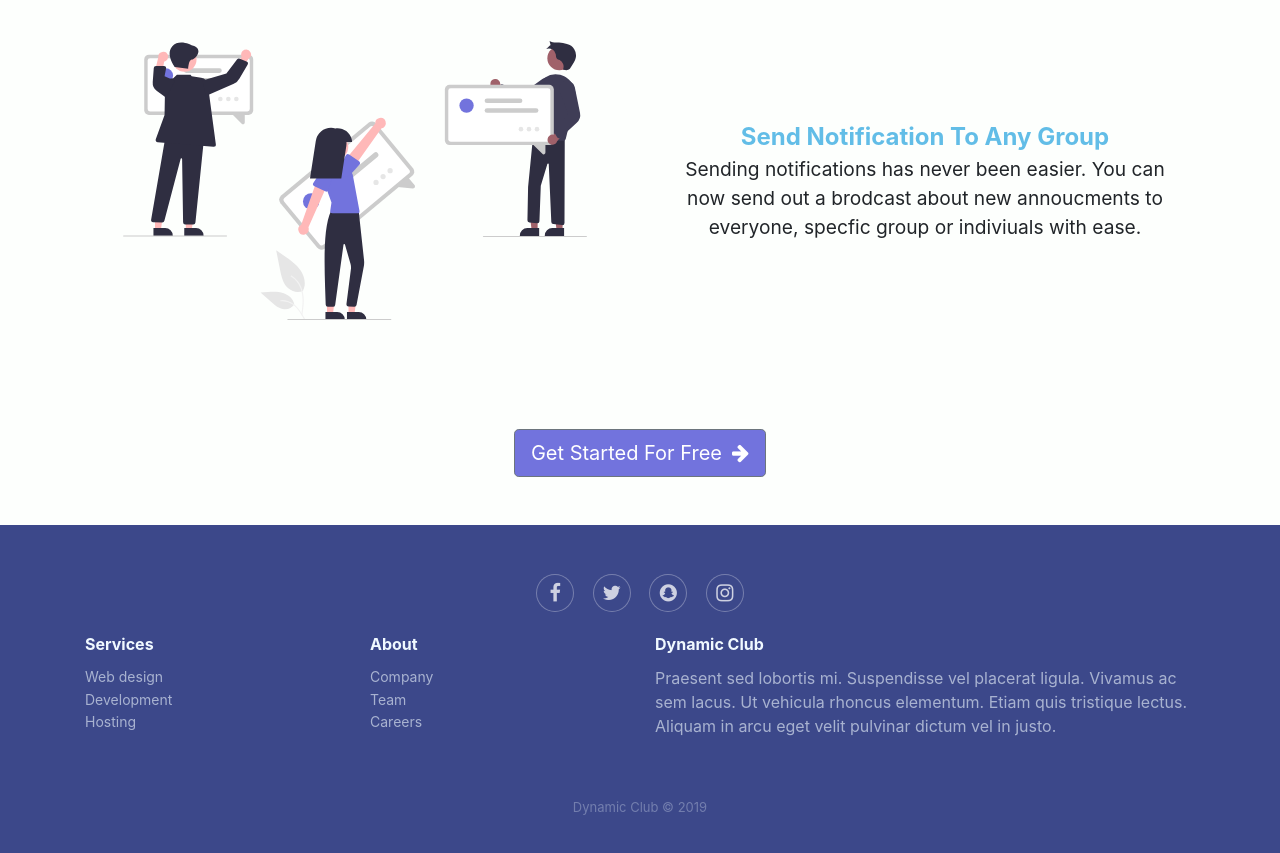
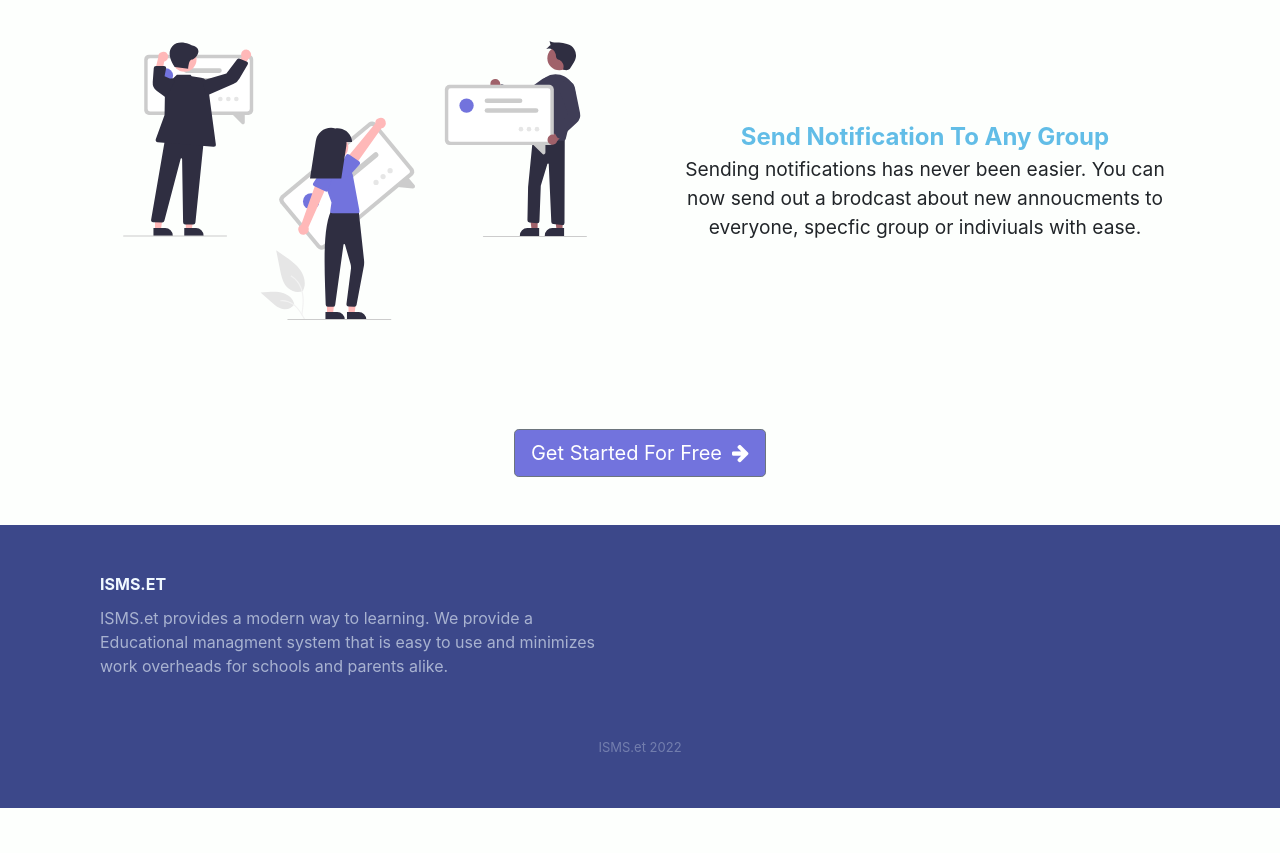
Before and after one commit to jemxz/isms.et, a plain HTML site: page index.html in a window 1280 px wide. Shown: the part 1747-2600 px from the top of the page. After the commit the page ends 2555 px from the top, so only its background shows below. Drawn offline with Linux system fonts and the light colour scheme.

Commit message:
modified some stuff

```diff
--- a/index.html
+++ b/index.html
@@ -6,6 +6,7 @@
     <meta name="viewport" content="width=device-width, initial-scale=1.0, shrink-to-fit=no">
 
     <title>Home</title>
+    <link rel="icon" type="image/x-icon" href="img/page-pics/logo.svg">
     <link rel="stylesheet" href="bootstrap/css/bootstrap.min.css">
     <link rel="stylesheet" href="fonts/font-awesome.min.css">
     <link rel="stylesheet" href="css/toastr.min.css">
@@ -259,7 +260,7 @@
 
     <nav class="navbar navbar-expand-lg navbar-light zero_pad_sandwich">
         <div class="container">
-            <a class="navbar-brand text-white" href="#"><i class="fa fa-graduation-cap fa-lg mr-2"></i>ISMS ET</a>
+            <a class="navbar-brand text-white" href="#">< class="fa fa-graduation-cap fa-lg mr-2"></i>ISMS ET</a>
             <table style="border: 0px;">
                 <tbody>
 
@@ -396,38 +397,16 @@
     <div class="footer-dark">
         <footer>
             <div class="container">
-                <div class="item social">
-                    <a href="#"><i class="fa fa-facebook"></i></a>
-                    <a href="#"><i class="fa fa-twitter"></i></a>
-                    <a href="#"><i class="fa fa-snapchat"></i></a>
-                    <a href="#"><i class="fa fa-instagram"></i></a>
-                </div><br>
-                <div class="row">
-                    <div class="col-sm-6 col-md-3 item">
-                        <h3>Services</h3>
-                        <ul>
-                            <li><a href="#">Web design</a></li>
-                            <li><a href="#">Development</a></li>
-                            <li><a href="#">Hosting</a></li>
-                        </ul>
-                    </div>
-                    <div class="col-sm-6 col-md-3 item">
-                        <h3>About</h3>
-                        <ul>
-                            <li><a href="#">Company</a></li>
-                            <li><a href="#">Team</a></li>
-                            <li><a href="#">Careers</a></li>
-                        </ul>
-                    </div>
                     <div class="col-md-6 item text">
-                        <h3>Dynamic Club</h3>
-                        <p>Praesent sed lobortis mi. Suspendisse vel placerat ligula. Vivamus ac sem lacus. Ut vehicula
-                            rhoncus elementum. Etiam quis tristique lectus. Aliquam in arcu eget velit pulvinar dictum
-                            vel in justo.</p>
+                        <h3>ISMS.ET</h3>
+                        <p>
+                           ISMS.et provides a modern way to learning.
+                           We provide a Educational managment system that is easy to use and minimizes work overheads for schools and parents alike.
+                        </p>
                     </div>
 
                 </div>
-                <p class="copyright">Dynamic Club © 2019</p>
+                <p class="copyright">ISMS.et 2022</p>
             </div>
         </footer>
     </div>
```
Also changed, not shown: img/page-pics/logo.svg (added).
